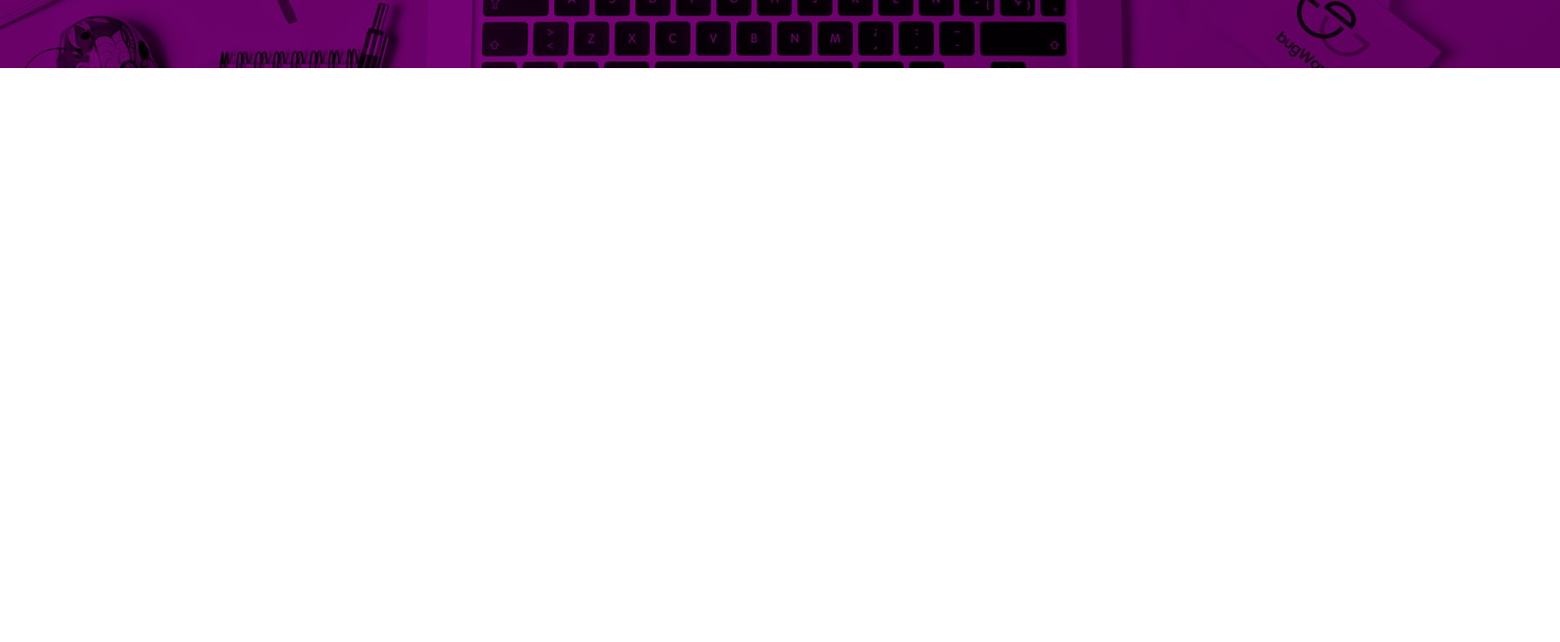
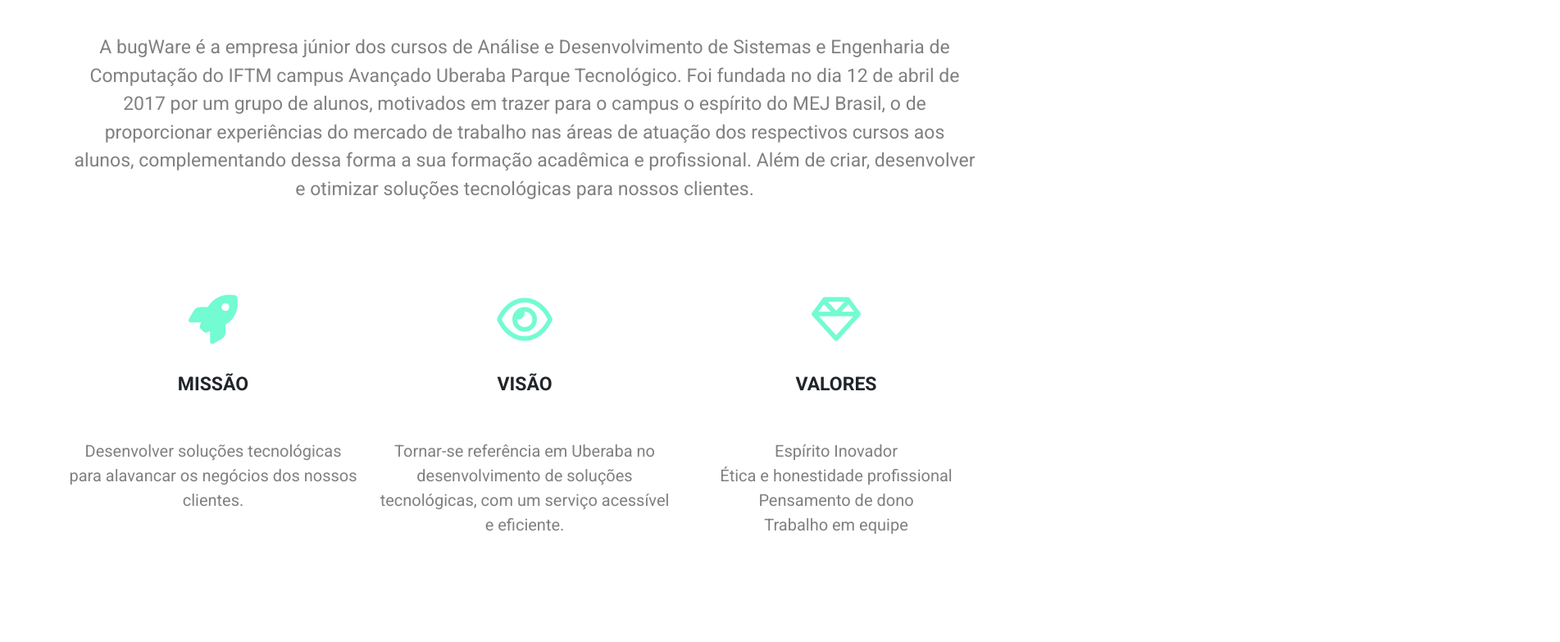
Before and after one commit to Viniciusrsdev/bugWare-HTML, a plain HTML site: page index.html in a window 1280 px wide. Shown: the part 778-1561 px from the top of the page at 82% size, 1903 px wide, since content can reach past the window. Before the commit the page ends 861 px from the top, so only its background shows below. Drawn offline with nearby package versions, Linux system fonts and the light colour scheme.

Commit message:
secao historia

```diff
--- a/css/style.css
+++ b/css/style.css
@@ -0,0 +1,58 @@
+body {
+  font-family: "Roboto", sans-serif;
+}
+
+img {
+  max-width: 100%;
+}
+
+.padding-section {
+  padding: 7rem 0;
+}
+
+.title-desc-history {
+  display: flex;
+  flex-direction: column;
+  align-items: center;
+}
+
+.title-desc-history h1 {
+  font-weight: bold;
+  font-size: 60px;
+  margin-bottom: 3.5rem;
+}
+
+.title-desc-history p {
+  text-align: center;
+  margin-bottom: 7rem;
+  font-size: 23px;
+  color: grey;
+  max-width: 1100px;
+}
+
+.item-history {
+  display: flex;
+  flex-direction: column;
+  align-items: center;
+}
+
+.title-item-history {
+  font-size: 23px;
+  margin-bottom: 3rem;
+}
+
+.desc-item-history {
+  font-size: 20px;
+  text-align: center;
+  color: grey;
+}
+
+.item-history i {
+  color: #73fbd2;
+  font-size: 60px;
+  margin-bottom: 2rem;
+}
+
+.bold {
+  font-weight: bold;
+}
--- a/index.html
+++ b/index.html
@@ -9,6 +9,12 @@
       integrity="sha384-KyZXEAg3QhqLMpG8r+8fhAXLRk2vvoC2f3B09zVXn8CA5QIVfZOJ3BCsw2P0p/We"
       crossorigin="anonymous"
     />
+    <link rel="preconnect" href="https://fonts.googleapis.com" />
+    <link rel="preconnect" href="https://fonts.gstatic.com" crossorigin />
+    <link
+      href="https://fonts.googleapis.com/css2?family=Roboto:ital,wght@0,100;0,300;0,400;0,500;0,700;0,900;1,100;1,300;1,400;1,500;1,700;1,900&display=swap"
+      rel="stylesheet"
+    />
     <link rel="stylesheet" href="./css/style.css" />
     <title>bugWare</title>
   </head>
@@ -16,6 +22,64 @@
     <main>
       <section class="contact-us">
         <img src="./assets/home_site.jpg" alt="Nos contate!" />
+      </section>
+      <section class="history padding-section">
+        <div class="container">
+          <div class="row">
+            <div class="col-12">
+              <div class="title-desc-history">
+                <h1>HISTÓRIA</h1>
+                <p>
+                  A bugWare é a empresa júnior dos cursos de Análise e
+                  Desenvolvimento de Sistemas e Engenharia de Computação do IFTM
+                  campus Avançado Uberaba Parque Tecnológico. Foi fundada no dia
+                  12 de abril de 2017 por um grupo de alunos, motivados em
+                  trazer para o campus o espírito do MEJ Brasil, o de
+                  proporcionar experiências do mercado de trabalho nas áreas de
+                  atuação dos respectivos cursos aos alunos, complementando
+                  dessa forma a sua formação acadêmica e profissional. Além de
+                  criar, desenvolver e otimizar soluções tecnológicas para
+                  nossos clientes.
+                </p>
+              </div>
+            </div>
+          </div>
+          <div class="row">
+            <div class="col-12 col-sm-12 col-md-12 col-lg-4 col-xl-4 col-xxl-4">
+              <div class="item-history">
+                <i class="fas fa-rocket"></i>
+                <p class="bold title-item-history">MISSÃO</p>
+                <p class="desc-item-history">
+                  Desenvolver soluções tecnológicas para alavancar os negócios
+                  dos nossos clientes.
+                </p>
+              </div>
+            </div>
+
+            <div class="col-12 col-sm-12 col-md-12 col-lg-4 col-xl-4 col-xxl-4">
+              <div class="item-history">
+                <i class="far fa-eye"></i>
+                <p class="bold title-item-history">VISÃO</p>
+                <p class="desc-item-history">
+                  Tornar-se referência em Uberaba no desenvolvimento de soluções
+                  tecnológicas, com um serviço acessível e eficiente.
+                </p>
+              </div>
+            </div>
+
+            <div class="col-12 col-sm-12 col-md-12 col-lg-4 col-xl-4 col-xxl-4">
+              <div class="item-history">
+                <i class="far fa-gem"></i>
+                <p class="bold title-item-history">VALORES</p>
+                <p class="desc-item-history">
+                  Espírito Inovador<br />Ética e honestidade profissional<br />
+                  Pensamento de dono<br />
+                  Trabalho em equipe
+                </p>
+              </div>
+            </div>
+          </div>
+        </div>
       </section>
     </main>
 
@@ -25,6 +89,10 @@
         integrity="sha384-U1DAWAznBHeqEIlVSCgzq+c9gqGAJn5c/t99JyeKa9xxaYpSvHU5awsuZVVFIhvj"
         crossorigin="anonymous"
       ></script>
+      <script
+        src="https://kit.fontawesome.com/be07a8fd5c.js"
+        crossorigin="anonymous"
+      ></script>
     </footer>
   </body>
 </html>
```
